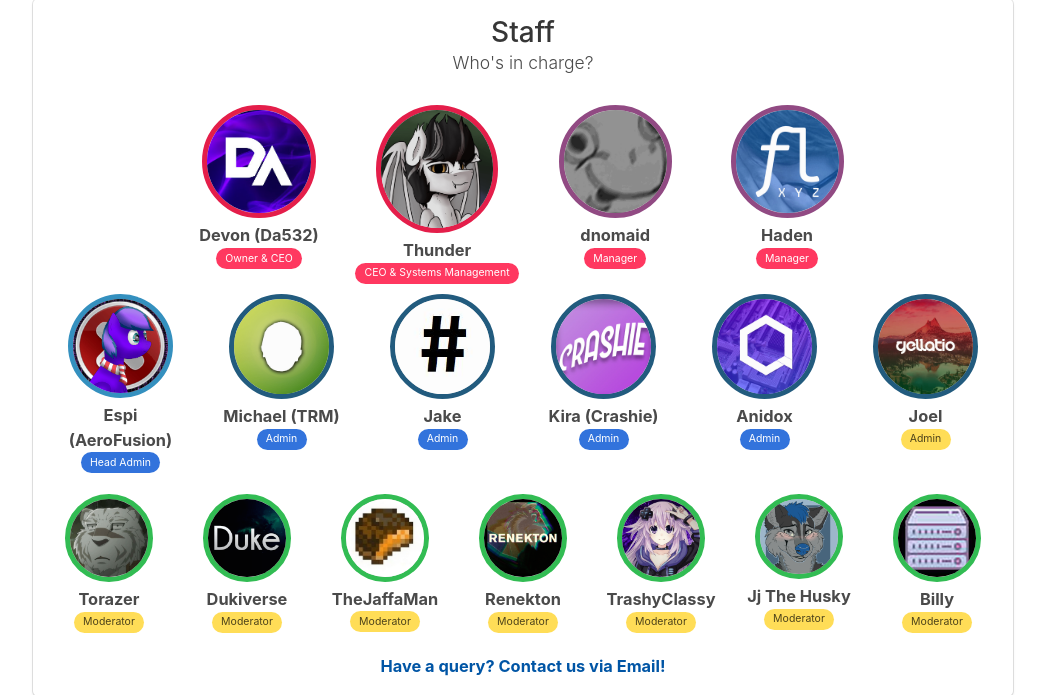
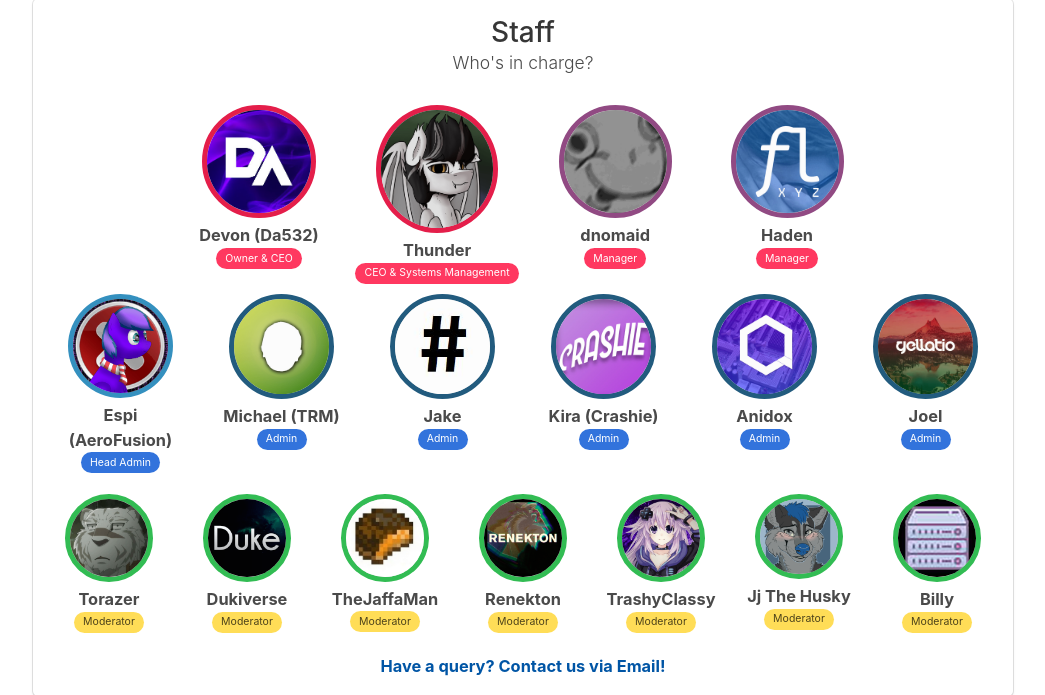
Before and after one commit to AuroraCommunity/AuroraCommunity.github.io, a PHP site: page / in a window 1280 px wide. Shown: the part 699-1394 px from the top of the page, without its empty margins (117-1162 px from the left). Run offline with PHP 8.4, Linux system fonts and the light colour scheme; some libraries are stand-ins or nearby versions.

Commit message:
Update index.php
Fixed Joel's tag.

```diff
--- a/index.php
+++ b/index.php
@@ -83,7 +83,7 @@
 		  <div class="column">
            <a href="http://gellat.io" target="_blank" rel="noopener noreferrer"><img src="img/people/gellatio.png" class="someone admin"></a>
           <h3>Joel</h3>
-          <span class="tag is-warning">Admin</span>
+          <span class="tag is-info">Admin</span>
       </div>
 
         </div>
```
